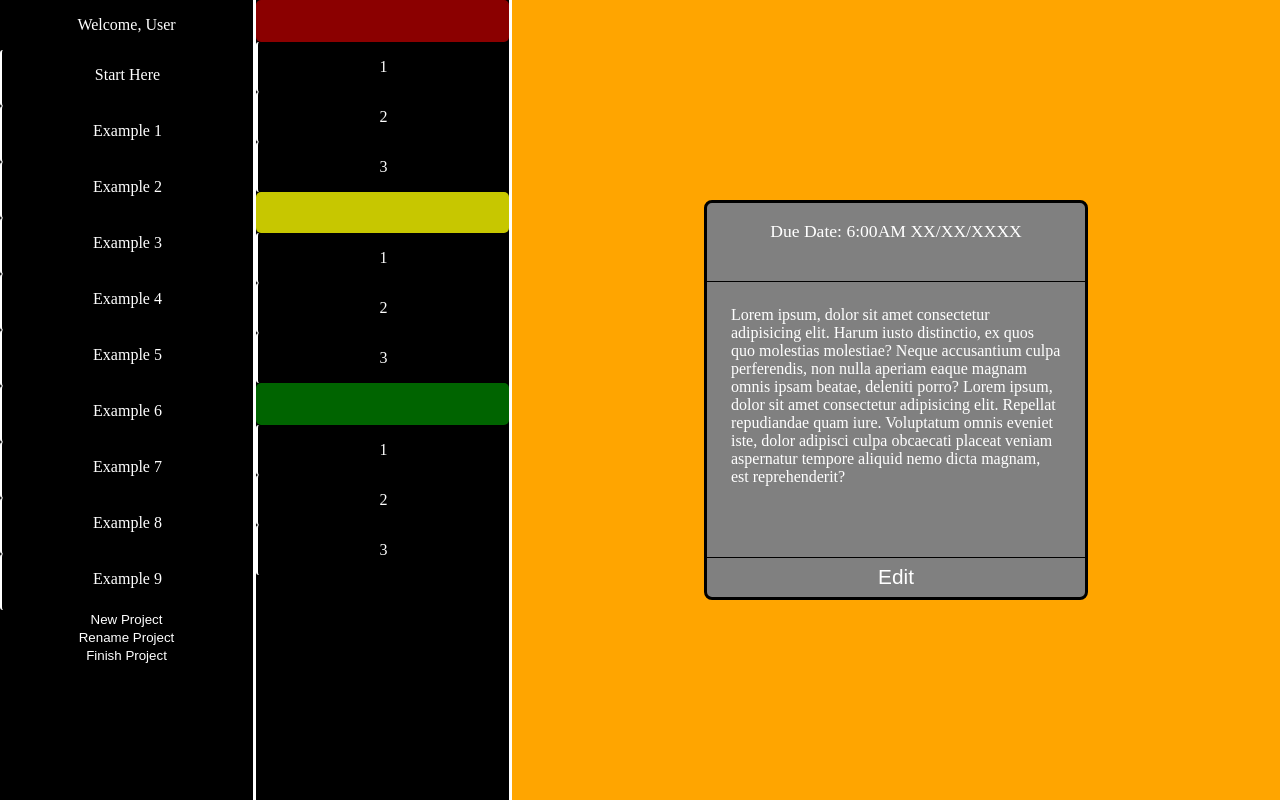
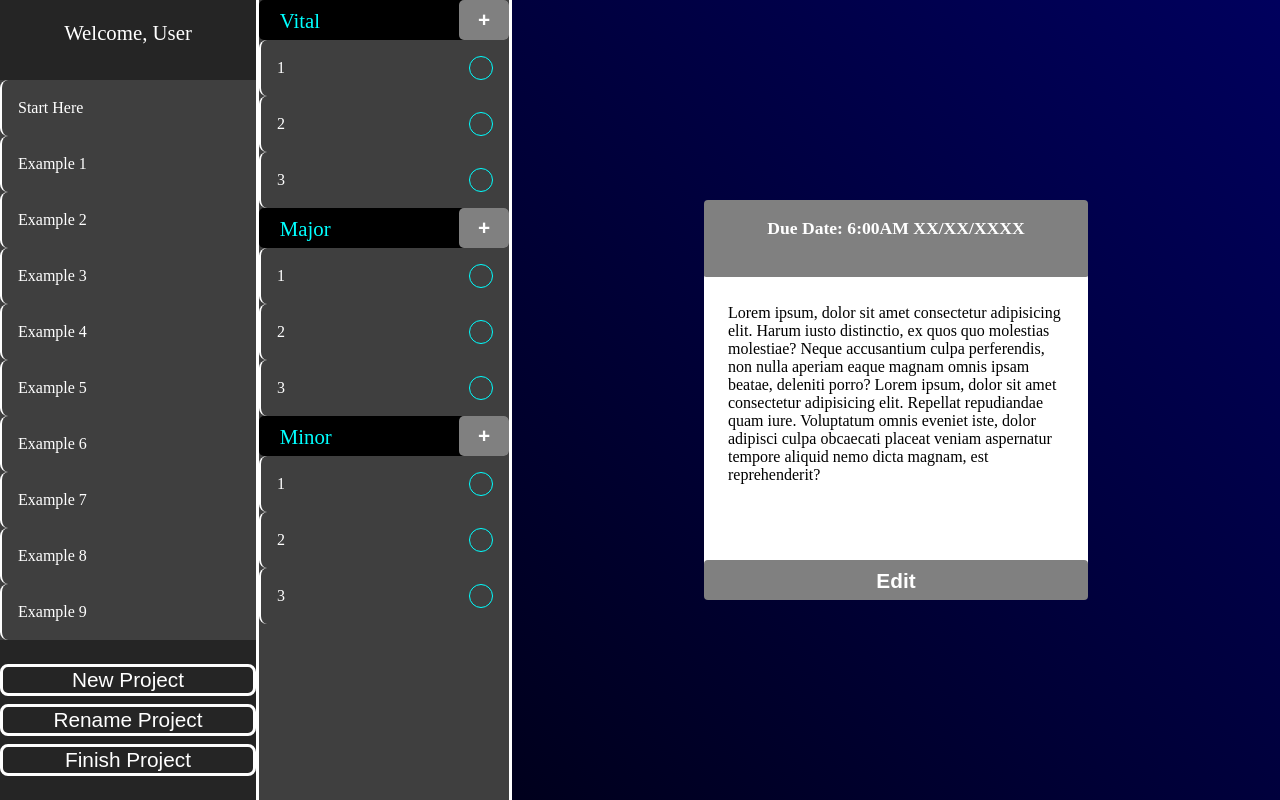
Before and after one commit to sjbrick002/Revive, a plain HTML site: page index.html in a window 1280 px wide. Drawn offline with Linux system fonts and the light colour scheme.

Commit message:
Updated gui with new color scheme and animations

```diff
--- a/index.html
+++ b/index.html
@@ -4,7 +4,7 @@
 </head>
 <body>
     <div class="library-box">
-        <p>Welcome, User</p>
+        <p class="welcome-text">Welcome, User</p>
         <ul class="project-library">
             <li>Start Here</li>
             <li>Example 1</li>
@@ -16,34 +16,77 @@
             <li>Example 7</li>
             <li>Example 8</li>
             <li>Example 9</li>
-            <li>Example 10</li>
-            <li>Example 11</li>
-            <li>Example 12</li>
-            <li>Example 13</li>
         </ul>
-        <button>New Project</button>
-        <button>Rename Project</button>
-        <button>Finish Project</button>
+        <div class="project-controls">
+            <button class="project-btn">New Project</button>
+            <button class="project-btn">Rename Project</button>
+            <button class="project-btn">Finish Project</button>
+        </div>
     </div>
 
-    <div class="library-box">
-        <p class="priority-box red-bg"></p>
+    <div class="library-box task-library">
+        <div class="priority-box">
+            <p>Vital</p>
+            <button class="add-task-btn">+</button>
+        </div>
         <ul class="vital-library">
-            <li>1</li>
-            <li>2</li>
-            <li>3</li>
+            <li>1
+                <div class="big-circle">
+                    <div class="small-circle"></div>
+                </div>
+            </li>
+            <li>2
+                <div class="big-circle">
+                    <div class="small-circle"></div>
+                </div>
+            </li>
+            <li>3
+                <div class="big-circle">
+                    <div class="small-circle"></div>
+                </div>
+            </li>
         </ul>
-        <p class="priority-box yellow-bg"></p>
+        <div class="priority-box">
+            <p>Major</p>
+            <button class="add-task-btn">+</button>
+        </div>
         <ul class="major-library">
-            <li>1</li>
-            <li>2</li>
-            <li>3</li>
+            <li>1
+                <div class="big-circle">
+                    <div class="small-circle"></div>
+                </div>
+            </li>
+            <li>2
+                <div class="big-circle">
+                    <div class="small-circle"></div>
+                </div>
+            </li>
+            <li>3
+                <div class="big-circle">
+                    <div class="small-circle"></div>
+                </div>
+            </li>
         </ul>
-        <p class="priority-box green-bg"></p>
+        <div class="priority-box">
+            <p>Minor</p>
+            <button class="add-task-btn">+</button>
+        </div>
         <ul class="minor-library">
-            <li>1</li>
-            <li>2</li>
-            <li>3</li>
+            <li>1
+                <div class="big-circle">
+                    <div class="small-circle"></div>
+                </div>
+            </li>
+            <li>2
+                <div class="big-circle">
+                    <div class="small-circle"></div>
+                </div>
+            </li>
+            <li>3
+                <div class="big-circle">
+                    <div class="small-circle"></div>
+                </div>
+            </li>
         </ul>
     </div>
 
--- a/style.css
+++ b/style.css
@@ -14,8 +14,15 @@ body {
     padding: 0;
     display: flex;
     flex-flow: row nowrap;
-    background-color: orange;
+    background: linear-gradient(45deg, black, darkblue);
+    background-size: 200%;
+    animation: bg-animation 40s infinite alternate;
     color: white;
+}
+
+@keyframes bg-animation {
+    0% {background-position: left;}
+    100% {background-position: right;}
 }
 
 p {
@@ -35,12 +42,19 @@ li {
     padding: 1em;
     text-align: center;
     border-left: 2px solid white;
-    border-radius: 3px;
+    border-radius: 8px;
     overflow: hidden;
+    background: linear-gradient(45deg, rgb(0, 162, 255) 50%, rgb(63, 63, 63) 50%);
+    background-size: 250% 100%;
+    background-position: right;
+    transition: background-position 0.75s ease-in-out;
+    display: flex;
+    justify-content: space-between;
+    align-items: center;
 }
 
 li:hover {
-    background-color: orange;
+    background-position: left;
 }
 
 button {
@@ -54,15 +68,40 @@ button {
 .library-box {
     width: 20%;
     height: 100%;
-    background-color: black;
-    border-right: 3px solid white;
+    background-color: rgb(37, 37, 37);
     overflow: auto;
+}
+
+.welcome-text {
+    width: 100%;
+    height: 10%;
+    font-size: 1.3em;
 }
 
 .project-library {
     width: 100%;
     height: 70%;
     overflow: auto;
+    background-color: rgb(63, 63, 63);
+}
+
+.project-controls {
+    height: 20%;
+    display: flex;
+    flex-flow: column nowrap;
+    justify-content: center;
+    gap: 0.5em;
+}
+
+.project-btn {
+    font-size: 1.3em;
+    border: 3px solid white;
+    border-radius: 8px;
+    transition: font-size 0.5s;
+}
+
+.project-btn:hover {
+    font-size: 1.5em;
 }
 
 
@@ -101,27 +140,63 @@ button {
 
 
 
-
-
+.task-library {
+    border-left: 3px solid white;
+    border-right: 3px solid white;
+    background-color: rgb(63, 63, 63);
+}
 
 .priority-box {
+    width: 100%;
+    height: 5%;
+    background: black;
     font-size: 1.3em;
+    line-height: 0;
+    color: cyan;
     border-radius: 5px;
+
+    display: flex;
+    flex-flow: row nowrap;
+    justify-content: space-between;
 }
 
-.red-bg {
-    background-color: darkred;
-}
-.yellow-bg {
-    background-color: rgb(199, 199, 0);
-}
-.green-bg {
-    background-color: darkgreen;
+.add-task-btn {
+    width: 20%;
+    height: 100%;
+    margin: 0;
+    padding: 0;
+    background-color: grey;
+    border-left: 1px solid inherit;
+    border-right: 1px solid inherit;
+    border-radius: inherit;
+    font-size: 1em;
+    font-weight: 900;
 }
 
+.add-task-btn:hover {
+    font-size: 1.1em;
+}
 
+.big-circle {
+    width: 1.5em;
+    height: 1.5em;
+    border: 1px solid cyan;
+    border-radius: 100px;
+    display: flex;
+    justify-content: center;
+    align-items: center;
+  }
 
+  .small-circle {
+    width: 1em;
+    height: 1em;
+    border-radius: 100px;
+    background: transparent;
+  }
 
+  .small-circle:hover {
+    background: cyan;
+  }
 
 
 
@@ -162,27 +237,40 @@ button {
     width: 30%;
     height: 50%;
     margin: auto;
-    background-color: grey;
-    border: 3px solid black;
+    background: white;
     border-radius: 8px;
 }
 
 .due-date-display {
     height: 20%;
     font-size: 1.1em;
-    border-bottom: 1px solid black;
+    font-weight: 900;
+    background: grey;
+    border-bottom: 3px solid white;
+    border-radius: 4px;
 }
 
 .description-display {
     height: 70%;
     padding: 1.5em;
     font-size: 1em;
+    color: black;
     text-align: left;
-    border-bottom: 1px solid black;
     overflow: auto;
 }
 
 .edit-btn {
     height: 10%;
     font-size: 1.3em;
+    font-weight: 900;
+    background: linear-gradient(to top, dodgerblue 50%, grey 50%);
+    background-size: 100% 250%;
+    background-position: top;
+    border-top: 1px solid grey;
+    border-radius: 4px;
+    transition: background-position 0.75s ease-in-out;
 }
+
+.edit-btn:hover {
+    background-position: bottom;
+}
```
